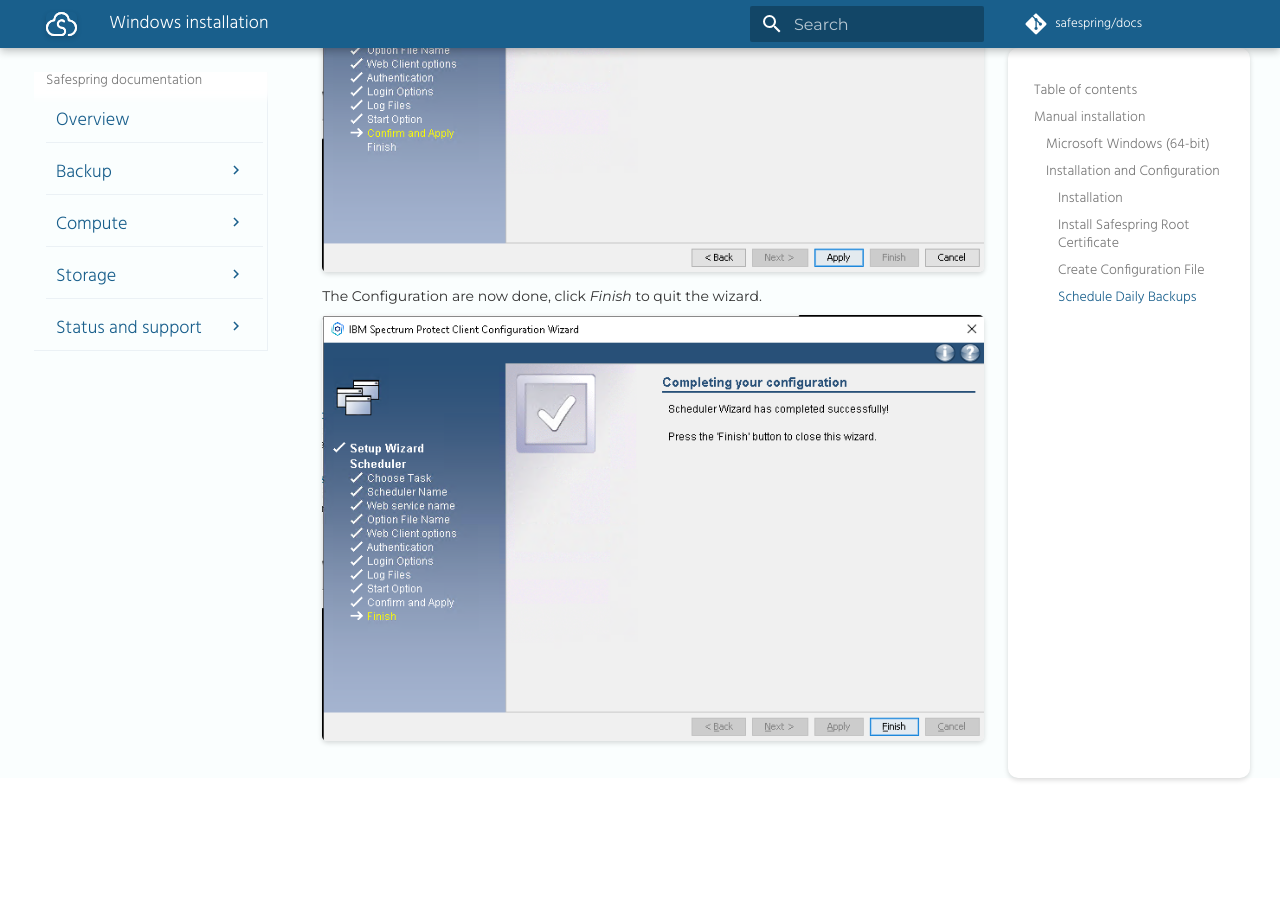
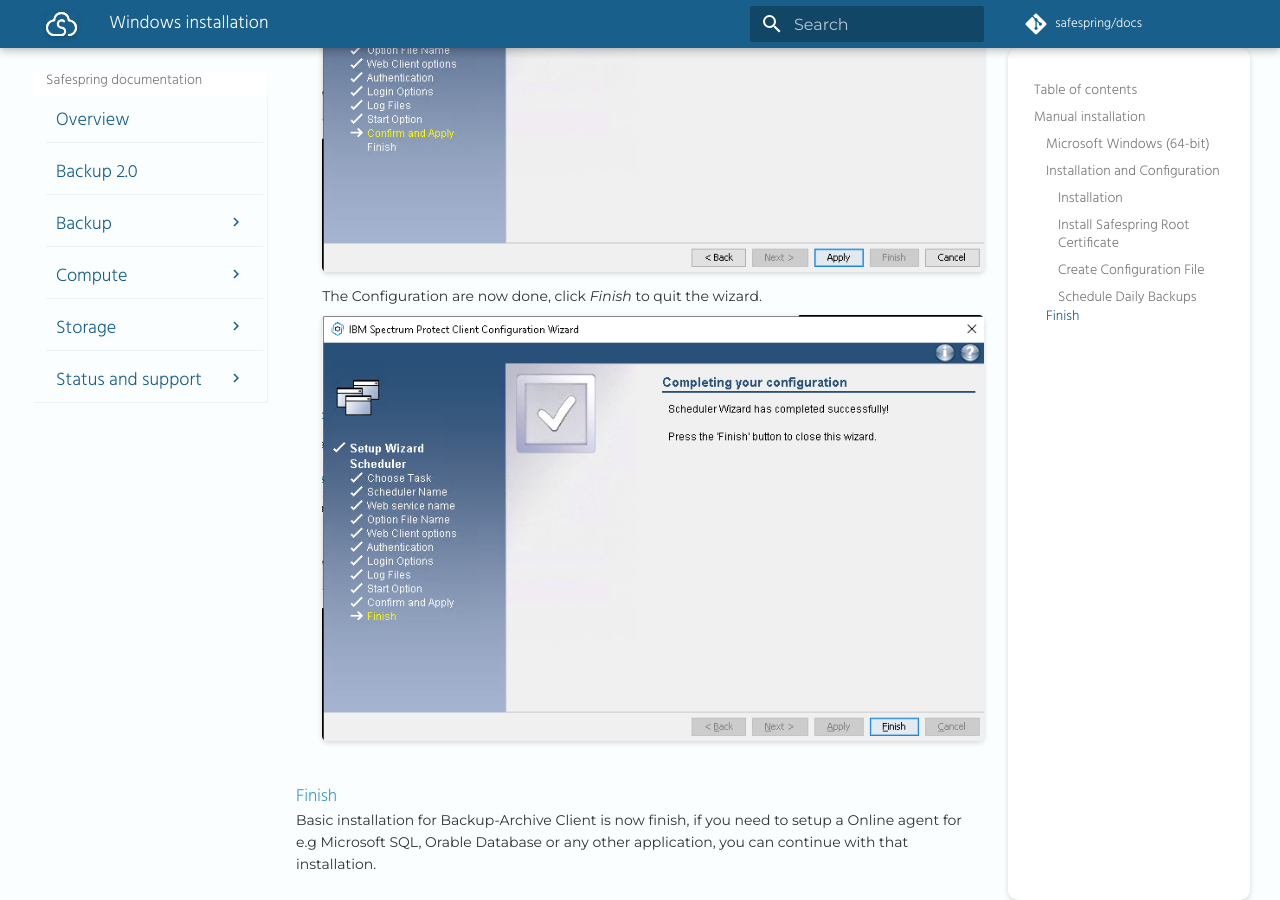
Before and after one commit to safespring/docs, an MkDocs documentation site: the page built from content/backup 2.0/install/windows.md, in a window 1280 px wide and 900 px high, scrolled down 11870 px. Built offline with MkDocs 1.6.1 and Material for MkDocs 9.7.7, drawn with Linux system fonts in a browser that asks for light colours; a script that is not in the unit is left out; comment, search, counter and statistics services are not loaded; old or Windows-style settings are respelled for this version of MkDocs.

Commit message:
Fix bug fixes

```diff
--- a/content/backup 2.0/install/windows.md
+++ b/content/backup 2.0/install/windows.md
@@ -140,6 +140,10 @@
 
     ![Finish the configuration](../images/SPBAC-GUI-Schedule-wizard-schedule-finish.png)
 
+### Finish
+Basic installation for Backup-Archive Client is now finish, if you need to setup a Online agent for e.g Microsoft SQL, Orable Database or any other application, you can continue with that installation.
+
+
 [baas-portal]:https://portal.backup.sto2.safedc.net/
 [windows-ca-installer]:https://raw.githubusercontent.com/safespring/cloud-BaaS/master/pki/SafeDC-Net-Root-CA-win64.bat
 [windows-dsm-opt]:https://raw.githubusercontent.com/safespring/cloud-BaaS/master/windows/dsm.opt.sample
--- a/mkdocs.yml
+++ b/mkdocs.yml
@@ -49,8 +49,9 @@
   - tables
 
 # Pages layout
-pages:
+nav:
   - Overview: "index.md"
+  - Backup 2.0: "backup 2.0/quickstart-guide.md"
   - Backup:
 #   - Status: "backup/status.md"
     - New domain name: "backup/new-domain-name.md"
```
Also changed, not shown: content/backup 2.0/quickstart-guide.md (+3 -2 lines).
